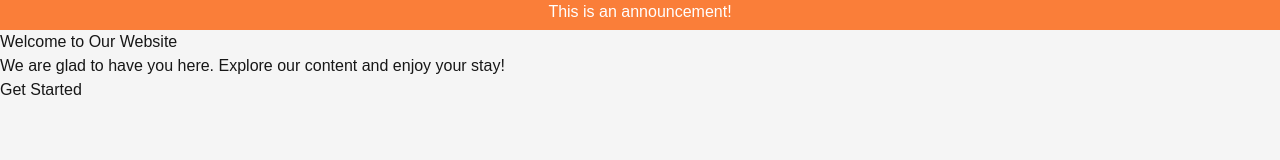
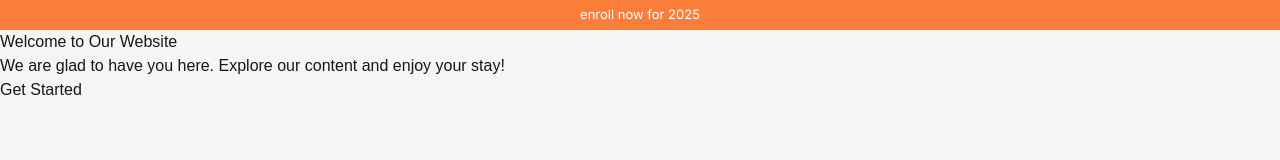
Before and after one commit to Psyfo/carina-pereira, a Next.js app: page / in a window 1280 px wide. Shown: the top 160 px of the page. Built offline with nearby package versions, Linux system fonts and the light colour scheme.

Commit message:
Update Announcement component text and styling for clarity

```diff
--- a/src/app/components/Announcement/Announcement.tsx
+++ b/src/app/components/Announcement/Announcement.tsx
@@ -2,8 +2,10 @@ import React from 'react';
 
 const Announcement: React.FC = () => {
   return (
-    <div className='flex align-center justify-center bg-cpOrange h-[30px] text-white'>
-      This is an announcement!
+    <div className='flex items-center justify-center bg-cpOrange h-[30px] text-white'>
+      <div className='font-inter text-white text-[13px]'>
+        enroll now for 2025
+      </div>
     </div>
   );
 };
```
